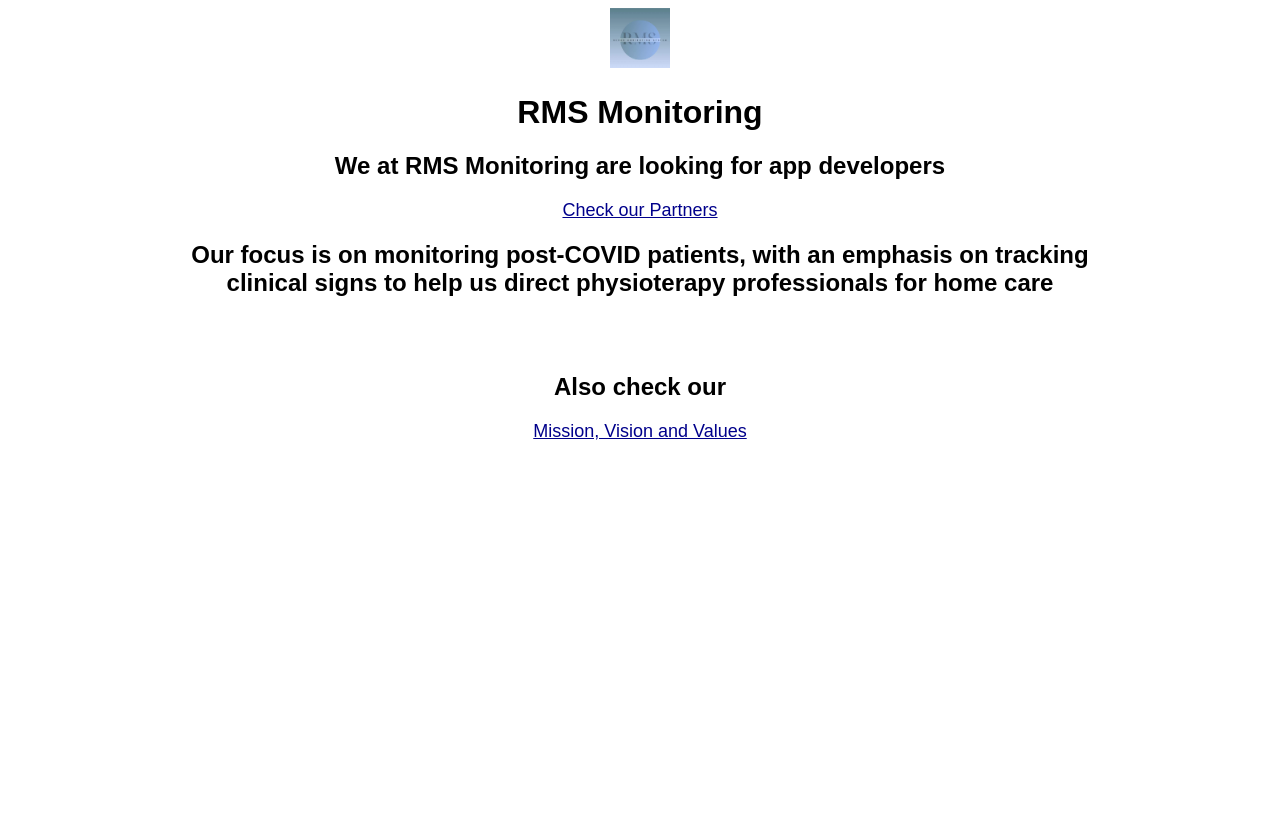
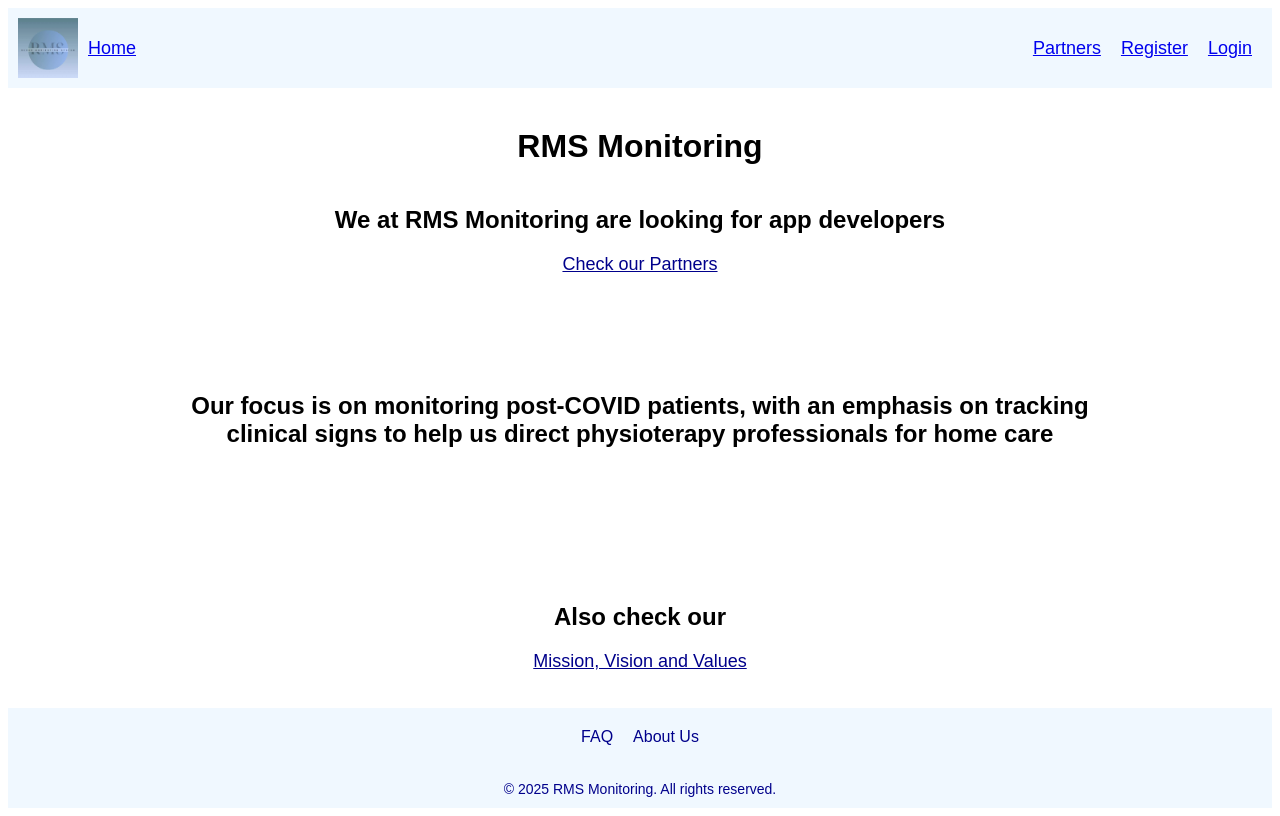
Before and after one commit to ricardo2509/clone-tabnews, a Next.js app: page / in a window 1280 px wide. Built offline with nearby package versions, Linux system fonts and the light colour scheme.

Commit message:
Add mock data and styles

```diff
--- /dev/null
+++ b/pages/commom/Navigation.js
@@ -0,0 +1,18 @@
+import s from "/pages/styles.module.css";
+
+function Navigation(){
+
+    return <div className={s.pageheader1}>
+        <div className={s.pageheader2}>
+            <img src={`/images/logo_small.png`} width="60" alt="image not found" />
+            <a href="/" style={{margin: "10px"}}>Home</a>
+        </div>
+        <div className={s.fontFormatMenu}>
+            <a href="/partners" style={{margin: "10px"}}>Partners</a>
+            <a href="/login/register" style={{margin: "10px"}}>Register</a>
+            <a href="/login" style={{margin: "10px"}}>Login</a>
+        </div>
+    </div>;
+}
+
+export default Navigation;
--- /dev/null
+++ b/pages/commom/footer.js
@@ -0,0 +1,16 @@
+import s from "/pages/styles.module.css";
+
+function Footer(){
+
+    return <div className={s.pagefooter1}>
+        <div className={s.pagefooter2}>
+            <a className={s.aCustom} href="/faq">FAQ</a>
+            <a className={s.aCustom} href="/MissionVisionValues">About Us</a>
+        </div>
+        <div>
+            <label style={{fontFamily: "Arial", color: "darkblue", fontSize: "14px"}}>© 2025 RMS Monitoring. All rights reserved.</label>
+        </div>
+    </div>;
+}
+
+export default Footer;
--- /dev/null
+++ b/pages/home.js
@@ -0,0 +1,32 @@
+import s from "/pages/styles.module.css";
+
+function Home() {
+
+    return <div className={s.mainContent}>
+        <br />
+        <h1>RMS Monitoring</h1>
+        <h2>We at RMS Monitoring are looking for app developers</h2>
+        <LinkPartners />
+        <br />
+        <h2 style={{margin: "auto", width:"75%"}}>
+            Our focus is on monitoring post-COVID patients, with an emphasis
+            on tracking clinical signs to help us direct physioterapy professionals for home care</h2>
+        <br />
+        <br />
+        <div>
+            <h2>Also check our</h2><LinkMissionVisionValues />
+         </div>
+    </div>;
+}
+
+function LinkPartners() {
+  return (<a style={{fontFamily: "Arial", color: "darkblue", fontSize: "18px"}}
+    href="/partners" >Check our Partners</a>);
+}
+
+function LinkMissionVisionValues() {
+  return (<a style={{fontFamily: "Arial", color: "darkblue", fontSize: "18px"}}
+    href="/MissionVisionValues" >Mission, Vision and Values</a>);
+}
+
+export default Home;
--- a/pages/index.js
+++ b/pages/index.js
@@ -1,30 +1,16 @@
+import Home from './home';
+import Navigation from './commom/Navigation';
+import Footer from './commom/footer';
+import s from "/pages/styles.module.css";
 
-function Home() {
-    return <div align="center" style={{fontFamily: "Arial", color: "black"}}>
-        <img src={`/images/logo_small.png`} width="60" alt="image not found" />
-        <br />
-        <h1>RMS Monitoring</h1><h2>We at RMS Monitoring are looking for app developers</h2>
-        <LinkPartners />
-        <br />
-        <h2 style={{width: "75%"}}>Our focus is on monitoring post-COVID patients, with an emphasis on tracking clinical signs to help us direct physioterapy professionals for home care</h2>
+function Index() {
 
-        <br />
-        <br />
-        <div>
-            <h2>Also check our</h2><LinkMissionVisionValues />
-         </div>
-    </div>;
+    return <div className={s.pageContainer}>
+                <Navigation />
+                <div>
+                    <Home />
+                </div>
+                <Footer />
+            </div>;
 }
-
-function LinkPartners() {
-  return (<a style={{fontFamily: "Arial", color: "darkblue", fontSize: "18px"}}
-    href="/partners" >Check our Partners</a>);
-}
-
-
-function LinkMissionVisionValues() {
-  return (<a style={{fontFamily: "Arial", color: "darkblue", fontSize: "18px"}}
-    href="/MissionVisionValues" >Mission, Vision and Values</a>);
-}
-
-export default Home;
+export default Index;
--- /dev/null
+++ b/pages/styles.module.css
@@ -0,0 +1,123 @@
+.pageContainer {
+  display: flex;
+  flex-direction: column;
+  min-height: 100vh; /* Takes at least the full height of the viewport */
+  align-content: center;
+  justify-content: space-between;
+}
+
+.mainContent {
+    flex-grow: 1; /* This makes the content area expand to fill all available space */
+    position: relative;
+    min-height: 73vh;
+    align-content: center;
+    display: flex;
+    flex-direction: column;
+     text-align: center;
+     font-family: "Arial";
+     color: black;
+}
+
+.divCenter{
+    display: flex;
+    justify-content: center;
+    align-items: center;
+    flex-direction: column;
+}
+
+.pageheader1{
+    color: yellowgreen;
+    display: flex;
+    justify-content: space-between;
+     align-items: center;
+     padding: 10px;
+     background-color: #f0f8ff
+}
+
+.pageheader2{
+    font-family: Arial, Helvetica, sans-serif;
+    color: darkblue;
+    font-size: 18px;
+    display: flex;
+    align-items: center
+}
+
+.pagefooter1 {
+    margin-top: auto;
+    padding:10px;
+    display: flex;
+    flex-direction: column;
+    background-color:#f0f8ff;
+    justify-content: space-between;
+    align-items:center;
+    color:white;
+    position: relative;
+    min-height: 10vh;
+}
+
+.pagefooter2 {
+    font-family: Arial, Helvetica, sans-serif;
+    color:darkblue;
+    font-size: 18px;
+    padding: 8px;
+    align-content: center;
+}
+
+.aCustom {
+    margin: 10px;
+    text-decoration: none;
+    color: darkblue;
+    font-family: Arial, Helvetica, sans-serif;
+    font-size: 16px;
+}
+
+.fontFormatMenu {
+    font-family: Arial;
+    color: darkblue;
+    font-size: 18px
+}
+
+.card{
+    display: flex;
+    margin-left: auto;
+    margin-right: auto;
+    margin-bottom: 1%;
+    flex-direction: column;
+    color: darkblue;
+    align-content: center;
+    text-align: center;
+    font-family: Arial, sans-serif;
+    font-size: 14px;
+    background-color: #f0f8ff;
+    border-radius: 8px;
+    box-shadow: 0 2px 4px rgba(0, 0, 0, 0.1);
+}
+.cardTitle{
+    display: flex;
+    margin-left: auto;
+    margin-right: auto;
+    margin-bottom: 1%;
+    flex-direction: column;
+    color: darkblue;
+    align-content: center;
+    text-align: center;
+    font-family: Arial, sans-serif;
+    font-size: 14px;
+    background-color: #b9d5ec;
+    border-radius: 8px;
+    box-shadow: 0 2px 4px rgba(0, 0, 0, 0.1);
+}
+
+.hErrorMessage {
+    color: white;
+    font-family: Arial, Helvetica, sans-serif;
+    font-size: 20px;
+    height: 30px;
+    align-content: center;
+    font-weight: bold;
+    margin-top: 30px;
+    width: 80%;
+    background-color: brown;
+    border-radius: 8px;
+    display: block;
+}
```
Also changed, not shown: data/mockData/missionVisionValues.js (added, +51 -0 lines), pages/MissionVisionValues.js (+50 -33 lines), pages/partners/index.js (+8 -5 lines).
